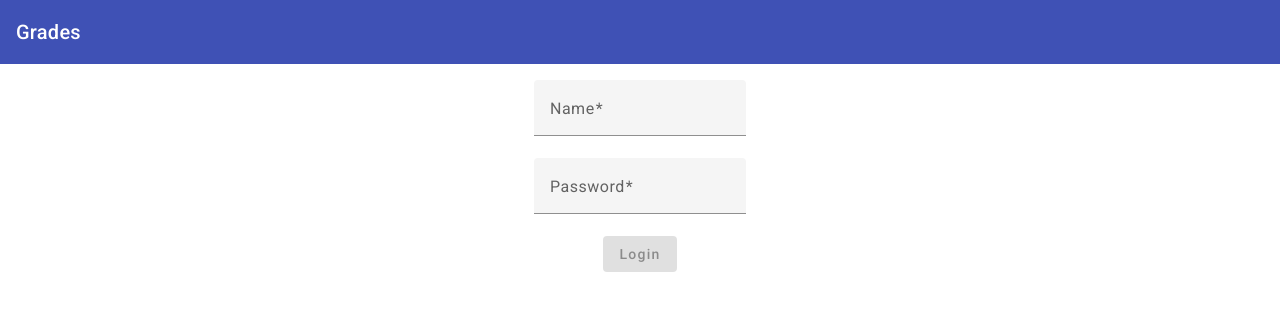
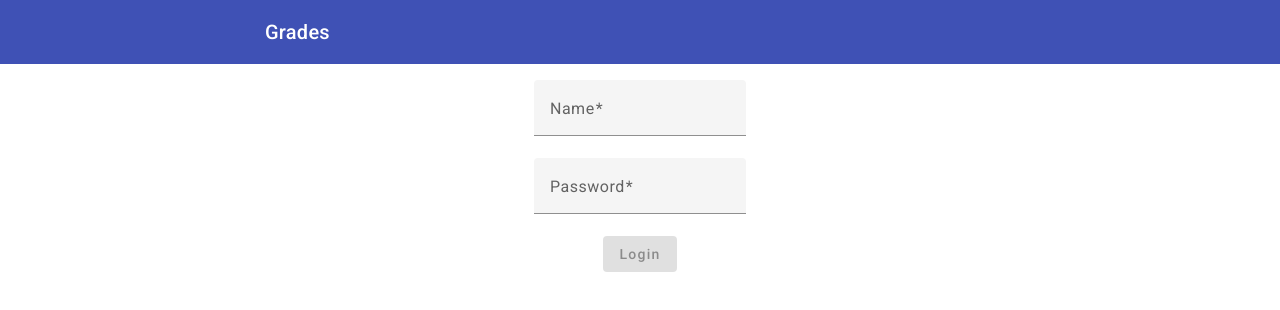
Before and after one commit to 999mattia/grades, an Angular app in the folder client/: page /login in a window 1280 px wide. Shown: the top 310 px of the page. Built offline with nearby package versions, Linux system fonts and the light colour scheme.

Commit message:
initial commit

```diff
--- a/client/src/app/app.component.html
+++ b/client/src/app/app.component.html
@@ -1,6 +1,19 @@
 <p>
-	<mat-toolbar color="primary" style="margin-top: -1rem">
-		<span>Grades</span>
+	<mat-toolbar
+		color="primary"
+		style="margin-top: -1rem; display: flex; justify-content: center"
+	>
+		<div
+			style="
+				max-width: 750px;
+				width: 100%;
+				display: flex;
+				justify-content: space-between;
+			"
+		>
+			<span>Grades</span>
+			<span></span>
+		</div>
 	</mat-toolbar>
 </p>
 <router-outlet></router-outlet>
--- a/client/src/app/app.component.ts
+++ b/client/src/app/app.component.ts
@@ -1,4 +1,5 @@
 import { Component } from '@angular/core';
+import { AuthService } from './shared/auth.service';
 
 @Component({
 	selector: 'app-root',
@@ -6,5 +7,11 @@ import { Component } from '@angular/core';
 	styleUrls: ['./app.component.css'],
 })
 export class AppComponent {
+	constructor(private authService: AuthService) {}
+
 	title = 'Grades';
+
+	handleLogout() {
+		this.authService.logOut();
+	}
 }
--- a/client/src/app/app.module.ts
+++ b/client/src/app/app.module.ts
@@ -13,6 +13,8 @@ import { MatIconModule } from '@angular/material/icon';
 import { MatButtonModule } from '@angular/material/button';
 import { MatInputModule } from '@angular/material/input';
 import { MatFormFieldModule } from '@angular/material/form-field';
+import { MatSelectModule } from '@angular/material/select';
+import { MatCardModule } from '@angular/material/card';
 
 @NgModule({
 	declarations: [AppComponent, LoginComponent, HomeComponent],
@@ -28,6 +30,8 @@ import { MatFormFieldModule } from '@angular/material/form-field';
 		MatInputModule,
 		MatFormFieldModule,
 		FormsModule,
+		MatSelectModule,
+		MatCardModule,
 	],
 	providers: [],
 	bootstrap: [AppComponent],
--- a/client/src/app/home/home.component.html
+++ b/client/src/app/home/home.component.html
@@ -1 +1,6 @@
-<p>home works!</p>
+<mat-card *ngFor="let module of data.modules">
+	<mat-card-header>
+		<mat-card-title>{{ module.name }}</mat-card-title>
+	</mat-card-header>
+	<mat-card-content> </mat-card-content>
+</mat-card>
--- a/client/src/app/home/home.component.ts
+++ b/client/src/app/home/home.component.ts
@@ -10,9 +10,16 @@ import { UserData } from '../shared/models';
 export class HomeComponent {
 	constructor(private userService: UserService) {}
 
+	data: UserData = {
+		id: 0,
+		name: '',
+		modules: [],
+	};
+
 	ngOnInit(): void {
-		this.userService
-			.getUserData()
-			.subscribe((data: UserData) => console.log(data));
+		this.userService.getUserData().subscribe((data: UserData) => {
+			this.data = data;
+			console.log(this.data);
+		});
 	}
 }
--- a/client/src/app/shared/auth.service.ts
+++ b/client/src/app/shared/auth.service.ts
@@ -16,6 +16,11 @@ export class AuthService {
 			.subscribe((res: any) => {
 				localStorage.setItem('access_token', res.token);
 			});
+	}
+
+	logOut() {
+		localStorage.removeItem('access_token');
+		this.router.navigate(['login']);
 	}
 
 	getToken(): string {
```
